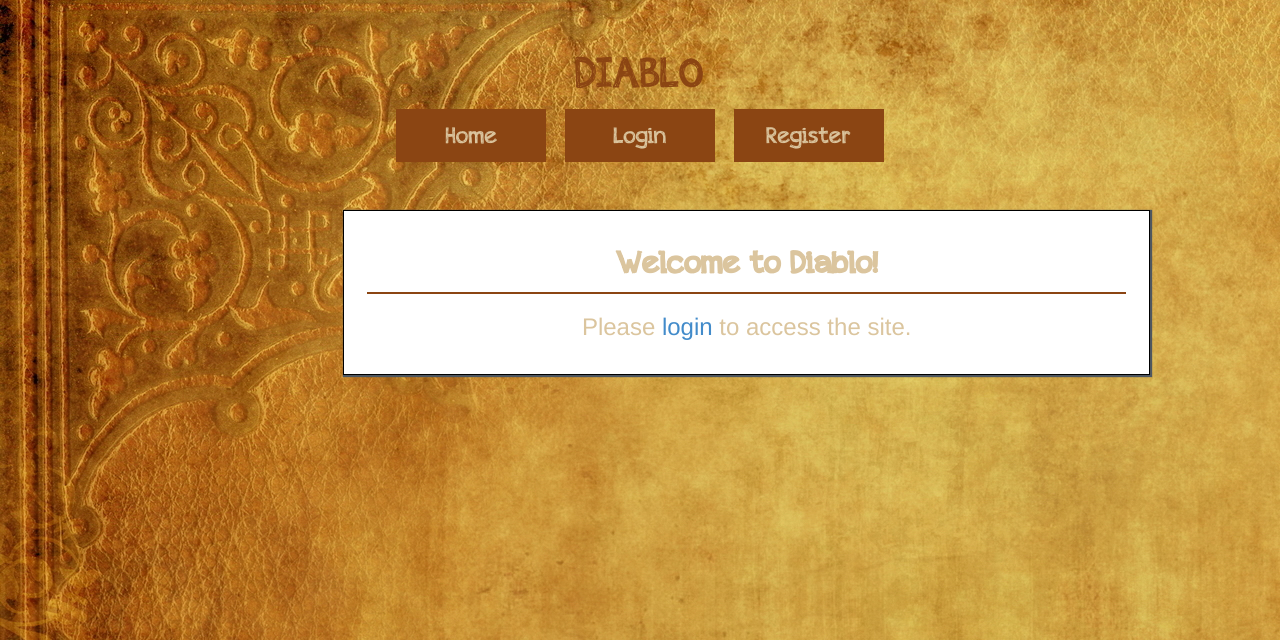
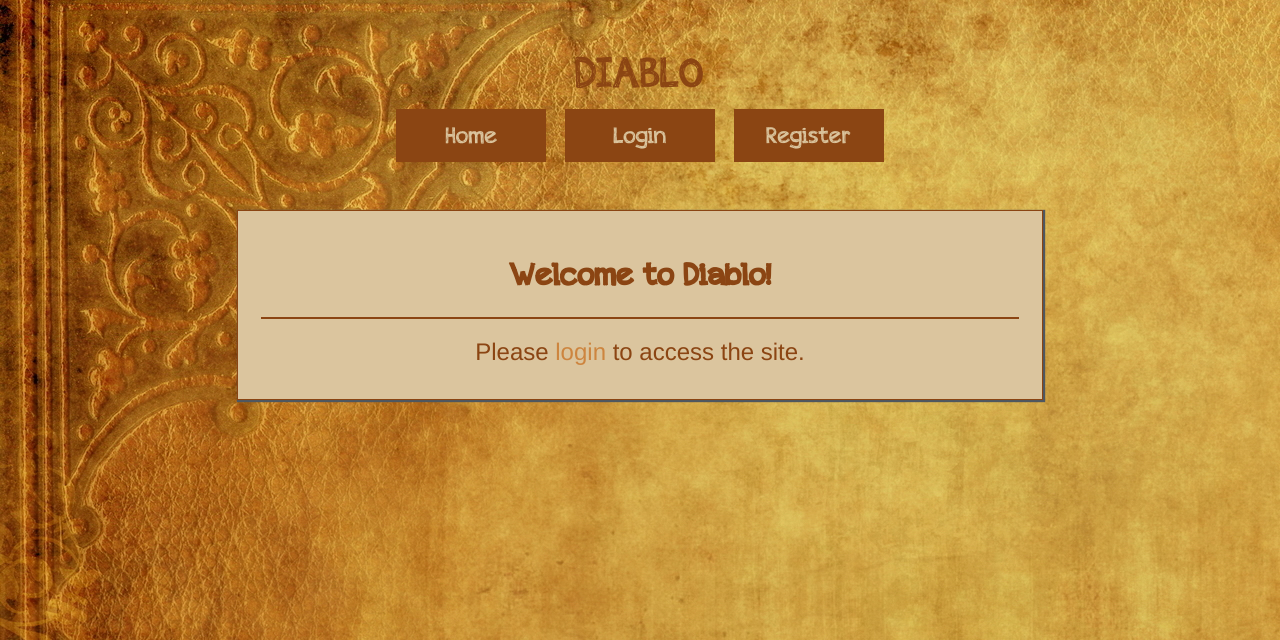
Before and after one commit to PlamenaMiteva/Diablo-JS-Application, a PHP site: page / in a window 1280 px wide; the page is wider, and only the part inside the window is pictured. Shown: the top 640 px of that part. Run offline with PHP 8.4, Linux system fonts and the light colour scheme.

Commit message:
styles added to login and register form

```diff
--- a/css/style.css
+++ b/css/style.css
@@ -14,8 +14,7 @@ html {
 body {
     padding: 0;
     font-family: siteHeader, Helvetica;
-    /*font-size: 15px;*/
-    color: #dbc59e;
+    color: saddlebrown;
     background: url("../imgs/background.jpg");
 }
 
@@ -53,6 +52,10 @@ header {
 header > nav > ul {
     list-style: none;
     display: inline-block;
+}
+
+a{
+    color: peru;
 }
 
 li.nav-button {
@@ -105,10 +108,10 @@ li.nav-button > a {
 #container > section > div {
     padding: 2%;
     vertical-align: top;
-    font-size: 1.5rem;
+    font-size: 2rem;
     box-shadow: 1px 1px 1px 1px #4f575f;
-    border: solid 1px #000;
-    background: #ffffff;
+    border: solid 1px saddlebrown;
+    background: #dbc59e;
 }
 
 .login-form, .register-form, .welcome-message {
@@ -233,23 +236,6 @@ label {
     border: 2px solid saddlebrown;
 }
 
-.item-type, .item-name {
-    /*color: black;*/
-}
-
-
-
-/*#store-item{*/
-    /*border-style: solid;*/
-    /*border-width: 1px;*/
-    /*border-color: black;*/
-/*}*/
-
-/*#store h3 {*/
-    /*color: black;*/
-    /*font-family: siteHeader, Helvetica;*/
-/*}*/
-
 #no-heroes-panel {
     padding: 15px;
 }
@@ -270,3 +256,28 @@ label {
     color: white;
     font-weight: bold;
 }
+
+#login-form, #register-form{
+    color: saddlebrown;
+    background-color: #dbc59e;
+    padding-bottom: 20px;
+}
+
+.main-header{
+    padding-top: 20px;
+    padding-bottom: 20px;
+}
+
+.form-group{
+    padding-top: 20px;
+}
+
+#login-form-btns, #register-form-btns{
+    padding-top: 20px;
+}
+
+
+.form-control::-webkit-input-placeholder { color: #dbc59e; }
+.form-control:-moz-placeholder { color: #dbc59e; }
+.form-control::-moz-placeholder { color: #dbc59e; }
+.form-control:-ms-input-placeholder { color: #dbc59e;}
--- a/index.html
+++ b/index.html
@@ -22,7 +22,7 @@
         <nav id="menu">
         </nav>
     </header>
-    <main class="col-md-12 col-md-offset-1" id="container">
+    <main class="col-md-12" id="container">
     </main>
 </section>
 <script src="js/helpers/requester.js"></script>
```
Also changed, not shown: templates/login.html (+17 -11 lines), templates/register.html (+24 -14 lines).
